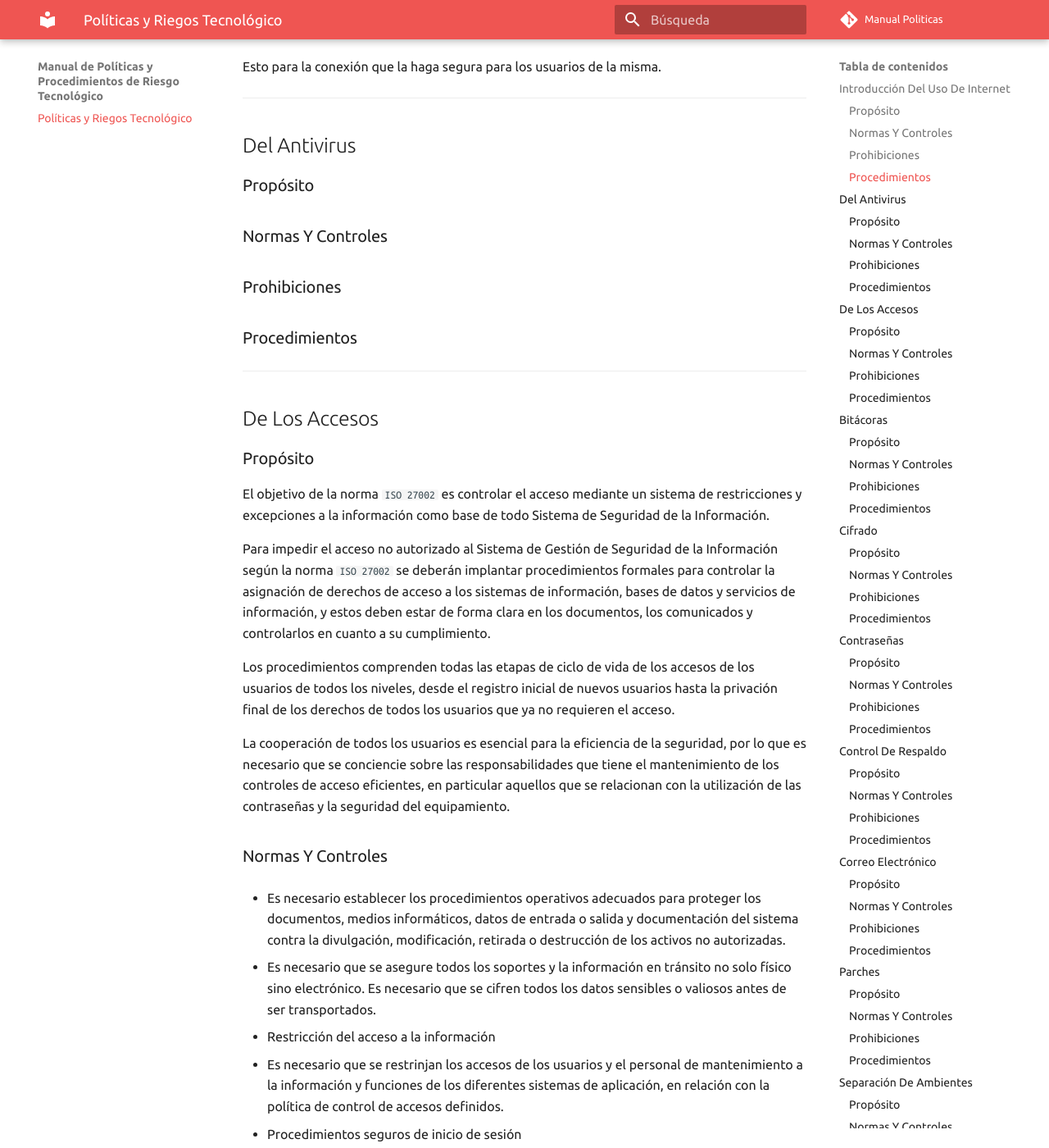
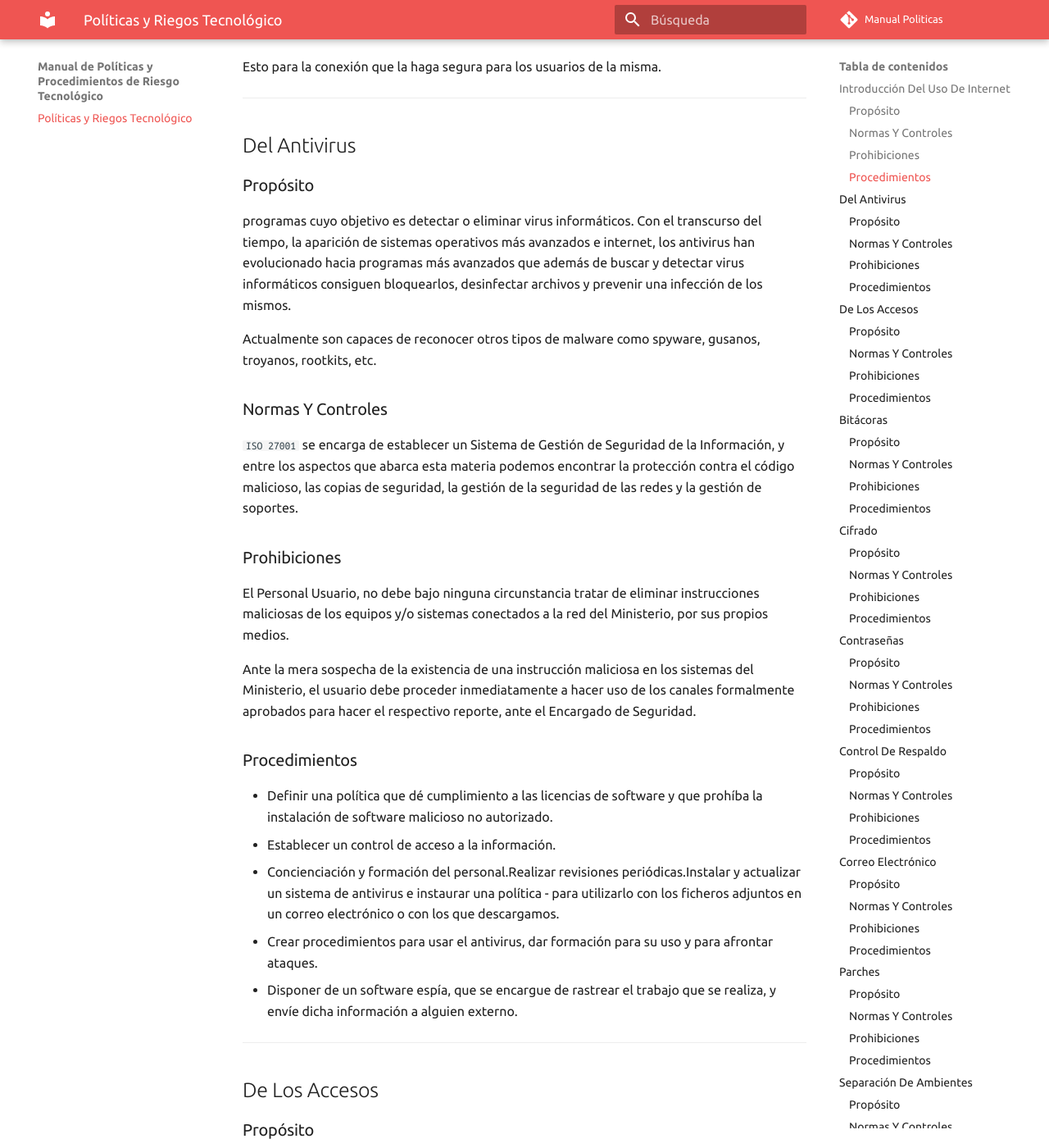
Before and after one commit to andricksantos/manual-politicas, an MkDocs documentation site: the page built from docs/index.md, in a window 1280 px wide and 1400 px high, scrolled down 2300 px. Shown: the whole window at 82% size. Built offline with MkDocs 1.6.1 and Material for MkDocs 9.7.7, drawn with Linux system fonts in a browser that asks for light colours; comment, search, counter and statistics services are not loaded; old or Windows-style settings are respelled for this version of MkDocs.

Commit message:
readme / index

````diff
--- a/docs/index.md
+++ b/docs/index.md
@@ -27,7 +27,7 @@ Inspirado en <a href="https://andricksantos.github.io/awesome-web-development/"
 ---
 
 ##  Introducción Del Uso De Internet
-###Propósito
+### Propósito
 El uso del internet se ha vuelto una herramienta de trabajo indispensable para las empresas, ya que permite realizar gestiones administrativas, tales como:
 
 -   Video conferencias
@@ -38,13 +38,13 @@ Se establece el uso del internet para mejorar la navegación de los usuarios que
 
 Establecer límites en torno al uso del mismo.
 
-###Normas Y Controles
+### Normas Y Controles
 En la empresa el encargado de controlar el tráfico de red es el área IT quienes aplican normas para tener estándares internacionales y así poder estar avalados en los procesos y funciones que deben cumplir en la empresa.
 
 El personal de IT estará constantemente revisando el contenido que el usuario visita para verificar que se esté cumpliendo el reglamento interno y evitar que se registre cualquier amenaza a la seguridad de la empresa conocido como ```Cyber Security.```
 
 
-###Prohibiciones
+### Prohibiciones
 Dentro de la empresa se prohíbe:
 
 -	Visualizar contenido pornográfico, visualizar contenido que vaya en contra del reglamento interno y valores de la empresa.
@@ -53,7 +53,7 @@ Dentro de la empresa se prohíbe:
 -	Descargar contenidos que no esté autorizados por la empresa como ser películas, música y videos.
 
 
-###Procedimientos
+### Procedimientos
 El departamento de IT se encargara de preparar la red para poder utilizarla dentro de la empresa, debe contener todas las medidas de seguridad adecuadas para evitar una falla en el sistema debe tener:
 
 -	Firewall
@@ -65,13 +65,25 @@ Esto para la conexión que la haga segura para los usuarios de la misma.
 
 ---
 ##  Del Antivirus
-###Propósito
-###Normas Y Controles
-###Prohibiciones
-###Procedimientos
+### Propósito
+programas cuyo objetivo es detectar o eliminar virus informáticos. Con el transcurso del tiempo, la aparición de sistemas operativos más avanzados e internet, los antivirus han evolucionado hacia programas más avanzados que además de buscar y detectar virus informáticos consiguen bloquearlos, desinfectar archivos y prevenir una infección de los mismos.
+
+Actualmente son capaces de reconocer otros tipos de malware como spyware, gusanos, troyanos, rootkits, etc.
+### Normas Y Controles
+`ISO 27001` se encarga de establecer un Sistema de Gestión de Seguridad de la Información, y entre los aspectos que abarca esta materia podemos encontrar la protección contra el código malicioso, las copias de seguridad, la gestión de la seguridad de las redes y la gestión de soportes.
+### Prohibiciones
+El Personal Usuario, no debe bajo ninguna circunstancia tratar de eliminar instrucciones maliciosas de los equipos y/o sistemas conectados a la red del Ministerio, por sus propios medios.
+
+Ante la mera sospecha de la existencia de una instrucción maliciosa en los sistemas del Ministerio, el usuario debe proceder inmediatamente a hacer uso de los canales formalmente aprobados para hacer el respectivo reporte, ante el Encargado de Seguridad.
+### Procedimientos
+- Definir una política que dé cumplimiento a las licencias de software y que prohíba la instalación de software malicioso no autorizado.
+- Establecer un control de acceso a la información.
+- Concienciación y formación del personal.Realizar revisiones periódicas.Instalar y actualizar un sistema de antivirus e instaurar una política - para utilizarlo con los ficheros adjuntos en un correo electrónico o con los que descargamos.
+- Crear procedimientos para usar el antivirus, dar formación para su uso y para afrontar ataques.
+- Disponer de un software espía, que se encargue de rastrear el trabajo que se realiza, y envíe dicha información a alguien externo.
 ---
 ##  De Los Accesos
-###Propósito
+### Propósito
 El objetivo de la norma `ISO 27002` es controlar el acceso mediante un sistema de restricciones y excepciones a la información como base de todo Sistema de Seguridad de la Información.
 
 Para impedir el acceso no autorizado al Sistema de Gestión de Seguridad de la Información según la norma `ISO 27002` se deberán implantar procedimientos formales para controlar la asignación de derechos de acceso a los sistemas de información, bases de datos y servicios de información, y estos deben estar de forma clara en los documentos, los comunicados y controlarlos en cuanto a su cumplimiento.
@@ -80,7 +92,7 @@ Los procedimientos comprenden todas las etapas de ciclo de vida de los accesos d
 
 La cooperación de todos los usuarios es esencial para la eficiencia de la seguridad, por lo que es necesario que se conciencie sobre las responsabilidades que tiene el mantenimiento de los controles de acceso eficientes, en particular aquellos que se relacionan con la utilización de las contraseñas y la seguridad del equipamiento.
 
-###Normas Y Controles
+### Normas Y Controles
 - Es necesario establecer los procedimientos operativos adecuados para proteger los documentos, medios informáticos, datos de entrada o salida y documentación del sistema contra la divulgación, modificación, retirada o destrucción de los activos no autorizadas.
 
 - Es necesario que se asegure todos los soportes y la información en tránsito no solo físico sino electrónico. Es necesario que se cifren todos los datos sensibles o valiosos antes de ser transportados.
@@ -104,92 +116,92 @@ La cooperación de todos los usuarios es esencial para la eficiencia de la segur
 - Control de acceso al código fuente de los programas
 Es necesario restringir el acceso al código fuente de las aplicaciones del software.
 
-###Prohibiciones
-###Procedimientos
+### Prohibiciones
+### Procedimientos
 ---
 ##  Bitácoras
-###Propósito
-###Normas Y Controles
-###Prohibiciones
-###Procedimientos
+### Propósito
+### Normas Y Controles
+### Prohibiciones
+### Procedimientos
 ---
 ##  Cifrado
-###Propósito
-###Normas Y Controles
-###Prohibiciones
-###Procedimientos
+### Propósito
+### Normas Y Controles
+### Prohibiciones
+### Procedimientos
 ---
 ##  Contraseñas
-###Propósito
-###Normas Y Controles
-###Prohibiciones
-###Procedimientos
+### Propósito
+### Normas Y Controles
+### Prohibiciones
+### Procedimientos
 ---
 ##  Control De Respaldo
-###Propósito
-###Normas Y Controles
-###Prohibiciones
-###Procedimientos
+### Propósito
+### Normas Y Controles
+### Prohibiciones
+### Procedimientos
 ---
 ##  Correo Electrónico
-###Propósito
-###Normas Y Controles
-###Prohibiciones
-###Procedimientos
+### Propósito
+### Normas Y Controles
+### Prohibiciones
+### Procedimientos
 ---
 ##  Parches
-###Propósito
-###Normas Y Controles
-###Prohibiciones
-###Procedimientos
+### Propósito
+### Normas Y Controles
+### Prohibiciones
+### Procedimientos
 ---
 ##  Separación De Ambientes
-###Propósito
-###Normas Y Controles
-###Prohibiciones
-###Procedimientos
+### Propósito
+### Normas Y Controles
+### Prohibiciones
+### Procedimientos
 ---
 ##  Plan De Continuidad
-###Propósito
-###Normas Y Controles
-###Prohibiciones
-###Procedimientos
+### Propósito
+### Normas Y Controles
+### Prohibiciones
+### Procedimientos
 ---
 ##  Redes Y Equipos De Comunicaciones
-###Propósito
-###Normas Y Controles
-###Prohibiciones
-###Procedimientos
+### Propósito
+### Normas Y Controles
+### Prohibiciones
+### Procedimientos
 ---
 ##  Estaciones De Trabajo
-###Propósito
-###Normas Y Controles
-###Prohibiciones
-###Procedimientos
+### Propósito
+### Normas Y Controles
+### Prohibiciones
+### Procedimientos
 ---
 ##  Servidores
-###Propósito
-###Normas Y Controles
-###Prohibiciones
-###Procedimientos
+### Propósito
+### Normas Y Controles
+### Prohibiciones
+### Procedimientos
 ---
 ##  Tercerización
-###Propósito
-###Normas Y Controles
-###Prohibiciones
-###Procedimientos
+### Propósito
+### Normas Y Controles
+### Prohibiciones
+### Procedimientos
 ---
 ##  Información Sensitiva
-###Propósito
-###Normas Y Controles
-###Prohibiciones
-###Procedimientos
+### Propósito
+### Normas Y Controles
+### Prohibiciones
+### Procedimientos
 ---
 ##  Seguridad En Centros De Cómputo
-###Propósito
-###Normas Y Controles
-###Prohibiciones
-###Procedimientos
+### Propósito
+### Normas Y Controles
+### Prohibiciones
+### Procedimientos
 ---
 
 ## Contribuir
````
Also changed, not shown: README.md (+220 -0 lines).
